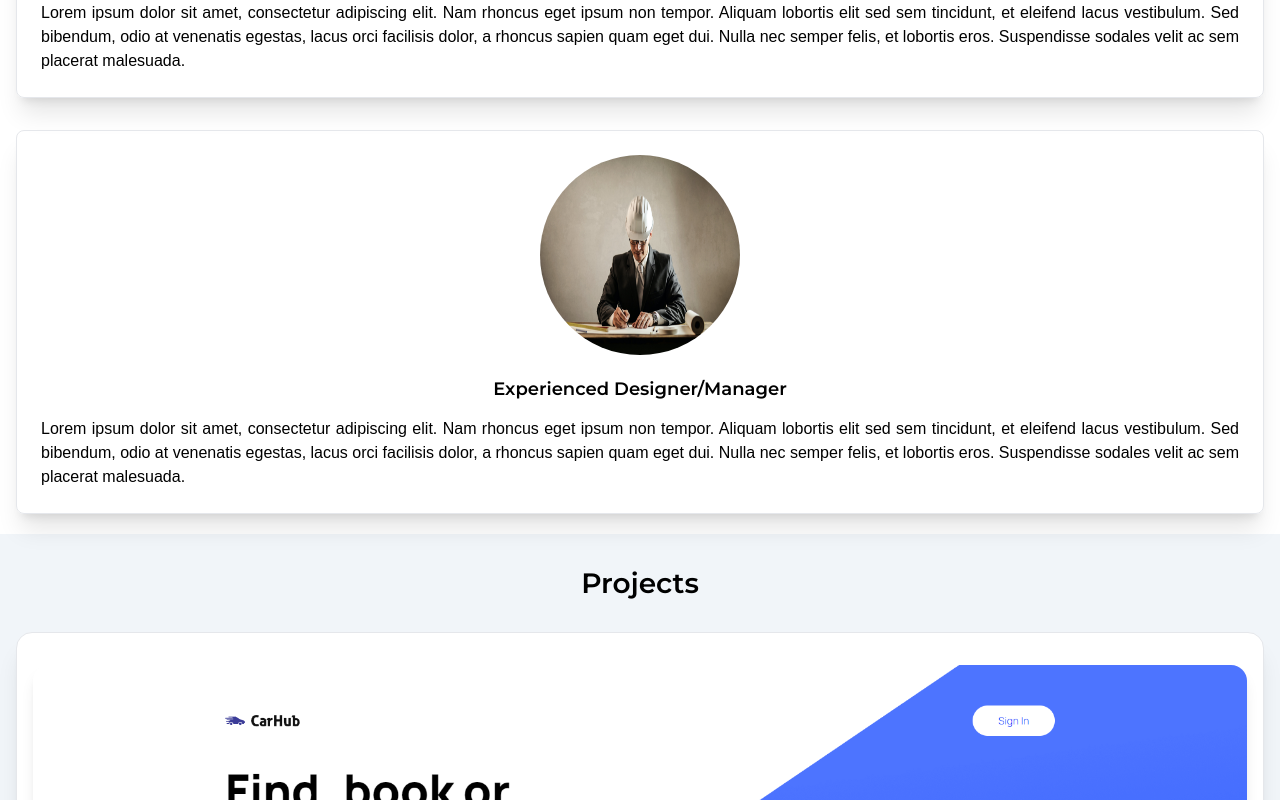
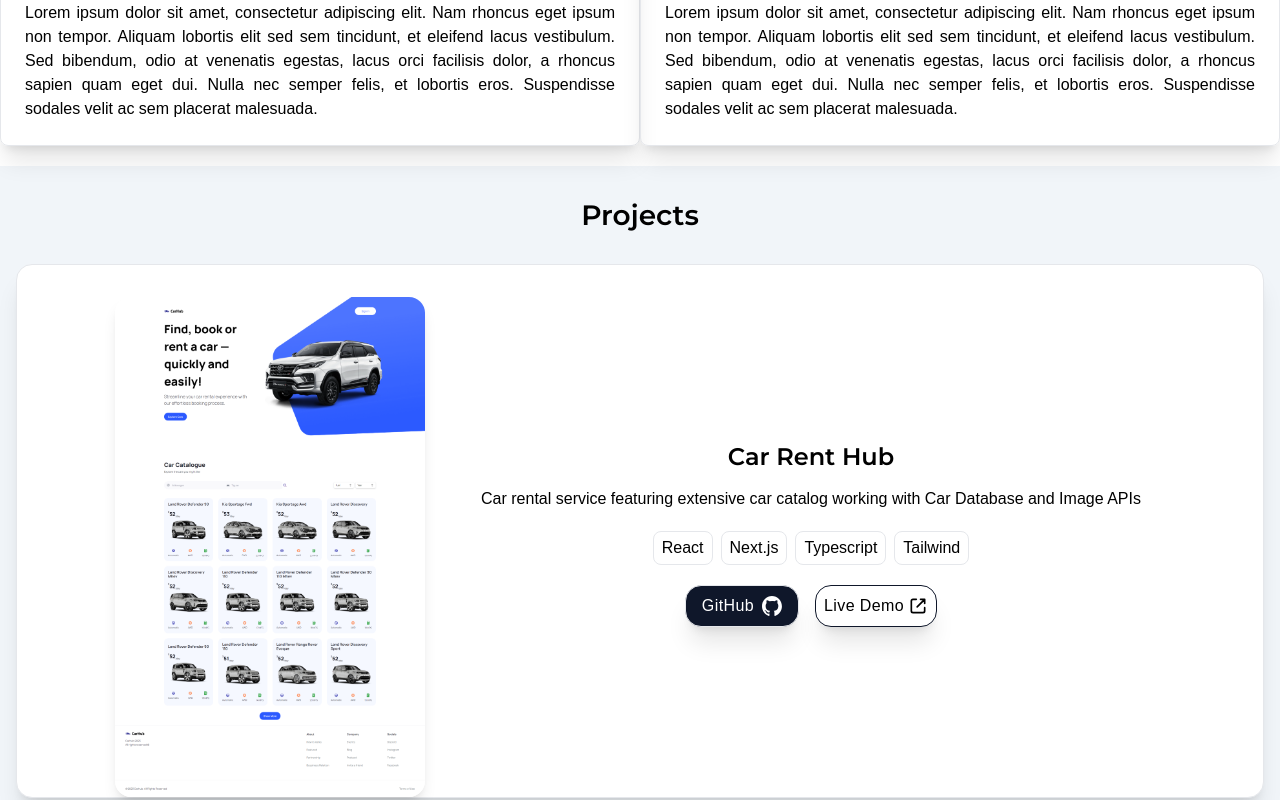
Before and after one commit to cestDrole/portfolio-v1, a React (Vite) app: page / in a window 1280 px wide. Shown: the part 1200-2000 px from the top of the page. Built offline with nearby package versions, Linux system fonts and the light colour scheme; a web font is replaced by a local one.

Commit message:
RWD changes

```diff
--- a/src/components/AboutCard.jsx
+++ b/src/components/AboutCard.jsx
@@ -1,5 +1,5 @@
 const AboutCard = ({ title, subtext, imgUrl }) => (
-  <div className='flex flex-col justify-center items-center border rounded-lg mx-4 shadow-xl'>
+  <div className='flex flex-col justify-center items-center border rounded-lg mx-4 md:mx-0 shadow-xl'>
     <div className='py-6'>
       <img
         src={imgUrl}
--- a/src/components/ProjectCard.jsx
+++ b/src/components/ProjectCard.jsx
@@ -9,12 +9,13 @@ const ProjectCard = ({
   githubUrl,
   demoUrl,
 }) => (
-  <div className='flex flex-1 justify-center items-center flex-col border mx-4 rounded-2xl flex-shrink shadow-xl bg-white'>
+  <div className='flex flex-1 justify-center items-center flex-col md:flex-row border mx-4 rounded-2xl flex-shrink shadow-xl bg-white'>
     <div className='h-auto w-auto overflow-hidden rounded-2xl shadow-lg mt-8 basis-[310px] mx-4'>
       <a href={demoUrl}>
         <img src={imgUrl} />
       </a>
     </div>
+    <div>
       <div>
         <h2 className='text-center text-2xl font-montserrat pb-4 pt-6 font-semibold'>
           {name}
@@ -45,6 +46,7 @@ const ProjectCard = ({
         </div>
       </div>
     </div>
+  </div>
 );
 
 export default ProjectCard;
--- a/src/sections/AboutMe.jsx
+++ b/src/sections/AboutMe.jsx
@@ -8,6 +8,7 @@ const AboutMe = () => {
         <h1 className='text-center font-semibold text-3xl pt-8 font-montserrat'>
           About Me
         </h1>
+        <div className='flex flex-col gap-8 md:flex-row md:gap-0'>
           <AboutCard
             title={aboutMe[0].title}
             subtext={aboutMe[0].subtext}
@@ -21,6 +22,7 @@ const AboutMe = () => {
           />
         </div>
       </div>
+    </div>
   );
 };
 
--- a/src/sections/Projects.jsx
+++ b/src/sections/Projects.jsx
@@ -8,7 +8,7 @@ const Projects = () => {
       <h1 className='text-center font-semibold text-3xl py-6 font-montserrat'>
         Projects
       </h1>
-      <div className='flex flex-1 flex-col gap-8'>
+      <div className='flex flex-1 flex-col gap-8  md:max-w-[1440px]'>
         {projectList.map((project) => (
           <ProjectCard
             name={project.name}
```
Lines whose indentation alone changed are shown as unchanged.
